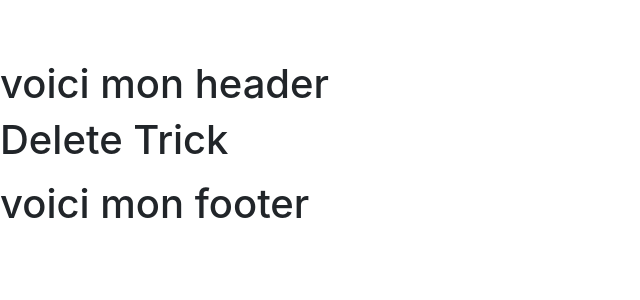
After one commit to Simon-git26/Snowtricks_Simon_Balleux_Pruvost, a Symfony app: template Snowtrick/templates/delete/index.html.twig in a window 1280 px wide. The commit adds this page. Shown: the top 300 px of the page, without its empty margins (0-640 px from the left). Run offline with Twig, Linux system fonts and the light colour scheme; the template is opened without the code that fills it, so the values that code supplies are empty; some libraries are stand-ins or nearby versions.

Commit message:
Affichage icone corbeille si user connecté + redirection vers page Delete Trick

```diff
--- /dev/null
+++ b/Snowtrick/templates/delete/index.html.twig
@@ -0,0 +1,23 @@
+{% extends 'base.html.twig' %}
+
+{% block title %}Hello DeleteController!{% endblock %}
+
+{% block body %}
+
+<h1>Delete Trick</h1>
+
+<!-- fonction dump() utilisé grace au bundle vardumper -->
+<p>{{ dump(app.user) }}</p>
+
+
+<!-- Affichage de ma liste de Tricks -->
+<ul>
+    {% if trick %}
+        <!-- Passer le titre en lien vers la page details du trick à terme -->
+        <li>{{ trick.getTitle|e }}</li>
+        <li><p>Je suis sur la page de delete trick</p></li>
+    {% endif %}
+</ul>
+
+
+{% endblock %}
--- a/Snowtrick/templates/home/index.html.twig
+++ b/Snowtrick/templates/home/index.html.twig
@@ -22,6 +22,9 @@
         {% if app.user %}
             <li><a href="/edit/{{trick.id}}"><i class="fa-solid fa-pen"></i></a></li>
             <input type="hidden" value={{trick.id}}/>
+
+            <li><a href="/delete/{{trick.id}}"><i class="fa-solid fa-trash-can"></i></a></li>
+            <input type="hidden" value={{trick.id}}/>
         {% endif %}
         <!-- Description Trick -->
         <li>{{ trick.getDescription|e }}</li>
```
Also changed, not shown: Snowtrick/src/Controller/DeleteController.php (added, +35 -0 lines).
